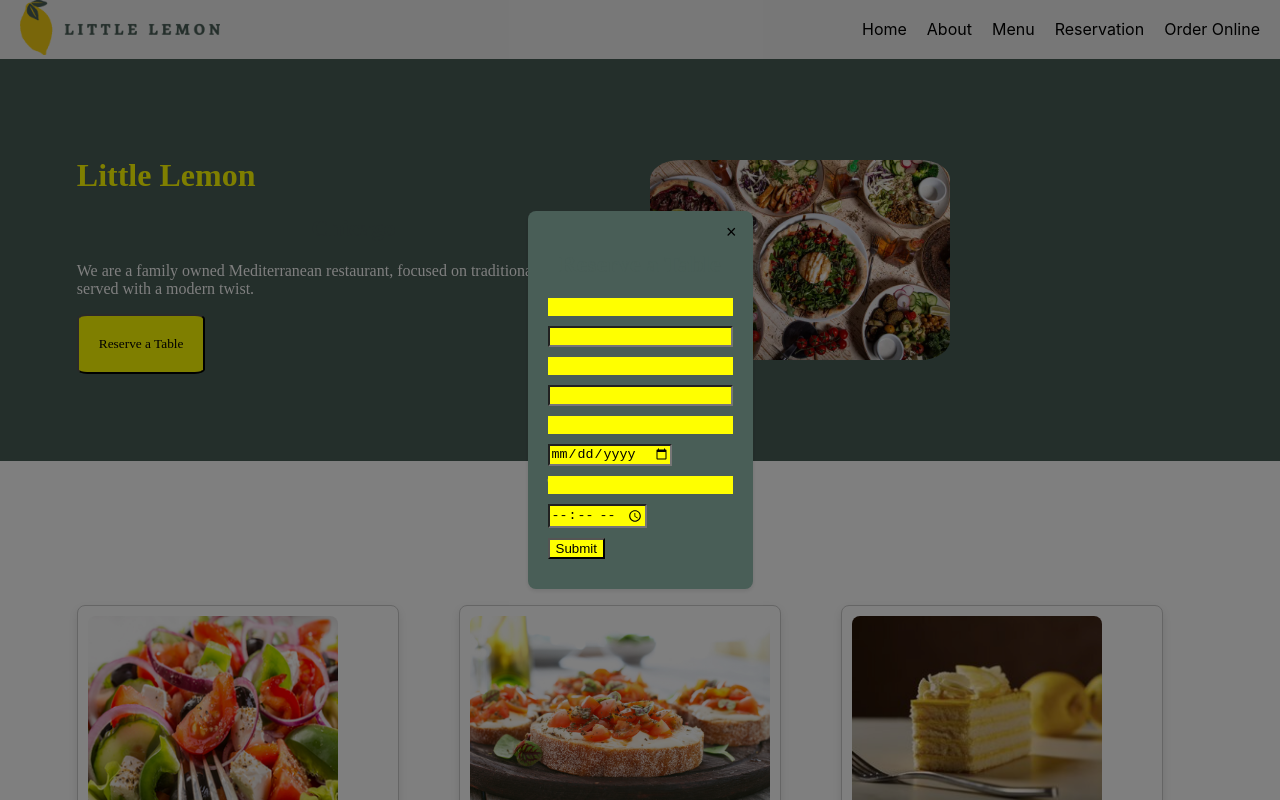
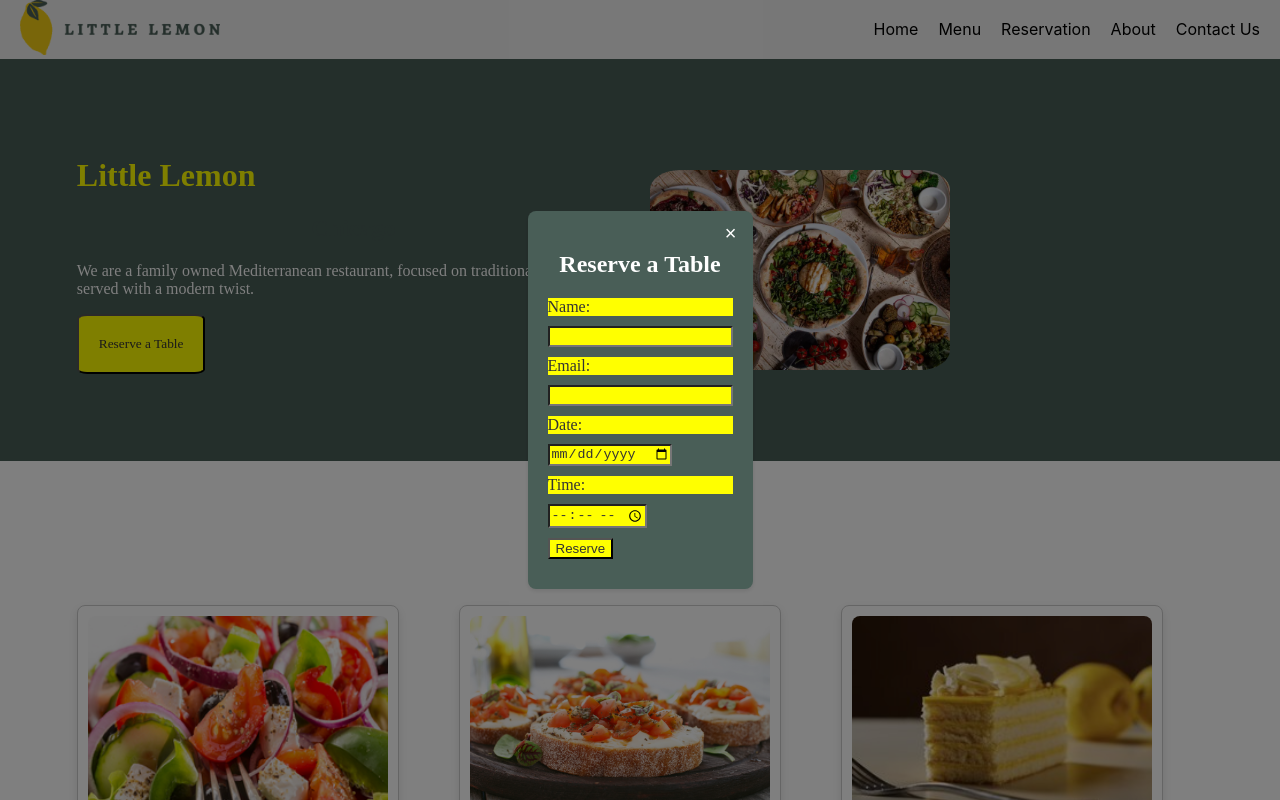
Before and after one commit to rishabhdwivedii/little-lemon-restaurant, a React (Create React App) app: page / in a window 1280 px wide. Both pictures are taken after a click on the button "Reserve a Table". Shown: the top 800 px of the page. Built offline with nearby package versions, Linux system fonts and the light colour scheme.

Commit message:
Changed the Navigation bar, made the website fully responsive, improved the reservation component style

```diff
--- a/src/components/About.css
+++ b/src/components/About.css
@@ -1,17 +1,19 @@
+/* About.css */
 .about-container {
   display: flex;
+  flex-direction: column; /* Stack the content in a column on mobile devices */
   align-items: center;
-    justify-content: left;
   padding: 6%;
 }
 
 .about-content {
-    text-align: left;
+  text-align: center; /* Center the text content in the container */
   color: black;
 }
 
 .food-image {
-    align-items: right;
-    width: 30%;
+  width: 100%; /* Make the image take the full width of the container */
+  max-width: 300px; /* Limit the maximum width of the image */
   height: auto;
+  margin-top: 20px; /* Add spacing between the text content and the image */
 }
--- a/src/components/Header.js
+++ b/src/components/Header.js
@@ -11,10 +11,10 @@ const Header = () => {
       <nav>
         <ul>
           <li>Home</li>
-          <li>About</li>
           <li>Menu</li>
           <li>Reservation</li>
-          <li>Order Online</li>
+          <li>About</li>
+          <li>Contact Us</li>
         </ul>
       </nav>
     </header>
--- a/src/components/Menu.css
+++ b/src/components/Menu.css
@@ -31,9 +31,9 @@ h2 {
 }
 
 .dish-image {
-  width: auto;
-  height: 200px;
-  object-fit: cover;
+  width: 100%;
+  height: 200px; /* Set a fixed height for the dish images */
+  object-fit: cover; /* Maintain aspect ratio and make the images responsive */
   border-radius: 8px;
 }
 
--- a/src/components/Reservation.css
+++ b/src/components/Reservation.css
@@ -1,3 +1,4 @@
+/* reservation.css */
 .reservation-modal {
   position: fixed;
   top: 0;
@@ -25,13 +26,33 @@
   display: block;
   margin-bottom: 10px;
   background-color: yellow;
+  color: #333; /* Set text color to be easily readable */
 }
+
 .close-button {
   position: absolute;
   top: 10px;
   right: 10px;
-    font-size: 18px;
+  font-size: 20px; /* Increase the font size for a bigger close button */
   background-color: transparent;
   border: none;
   cursor: pointer;
+  color: #fff; /* Set text color of the close button to white for better visibility */
 }
+
+/* Media Query for Mobile Devices */
+@media screen and (max-width: 768px) {
+  .reservation-content {
+    width: 80%;
+    max-width: 400px;
+  }
+
+  .close-button {
+    top: 5px;
+    right: 5px;
+    font-size: 18px;
+  }
+}
+  .headingg {
+    color: white;
+  }
--- a/src/components/Reservation.js
+++ b/src/components/Reservation.js
@@ -18,7 +18,7 @@ const Reservation = ({ onClose }) => {
       <button className="close-button" onClick={onClose}>
           &times;
         </button>
-        <h2>Reserve a Table</h2>
+        <h2 className='headingg'>Reserve a Table</h2>
         <form onSubmit={handleSubmit}>
           <label htmlFor="name">Name:</label>
           <input
@@ -56,7 +56,7 @@ const Reservation = ({ onClose }) => {
             required
           />
 
-          <button type="submit">Submit</button>
+          <button type="submit">Reserve</button>
         </form>
       </div>
     </div>
```
Lines whose indentation alone changed are shown as unchanged.
